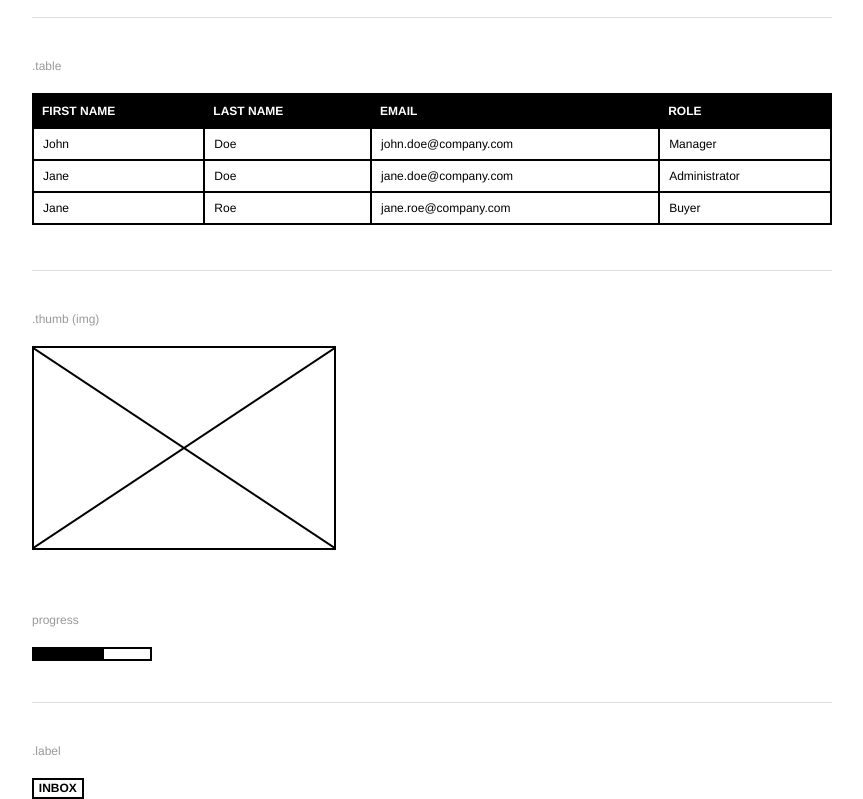
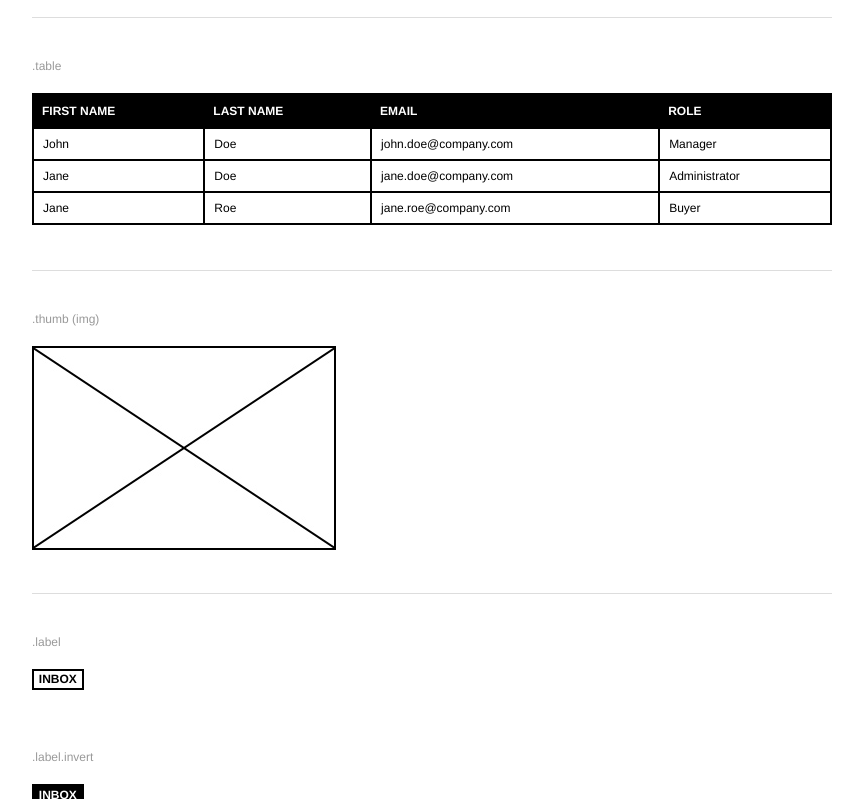
Before and after one commit to rafalbromirski/simple-ui, a plain HTML site: page index.html in a window 1280 px wide. Shown: the part 2001-2800 px from the top of the page, without its empty margins (208-1071 px from the left). Drawn offline with Linux system fonts and the light colour scheme; a web font is replaced by a local one.

Commit message:
simple.ui - removed progress / readme update

```diff
--- a/index.html
+++ b/index.html
@@ -21,7 +21,7 @@
 <div class="content">
   <div class="description">
     <h1>Simple.ui</h1>
-    <p>Nope, it's not another framework. This is a set of (IMO) the most popular components used in many web applications. These components can act as a "core" for a fresh development, are fully customizable and the markup is minimal so you can use them as you please. You don't have to worry about browser issues as they were tested against cross-browser and cross-platform compatibility:</p>
+    <p>Nope, it's not another framework. This is a set of (IMO) the most popular components used in many web applications. These components can act as a "core" for a fresh development, are fully customizable and the markup is minimal so you can use and style them as you please. You don't have to worry about browser issues as they were tested against cross-browser and cross-platform compatibility:</p>
     <ul>
       <li>Chrome</li>
       <li>Safar</li>
@@ -157,11 +157,6 @@
     <img src="images/img.jpg" alt="sample image" class="thumb" />
   </div>
 
-  <div class="component">
-    <h3>progress</h3>
-    <progress value="60" max="100">60%</progress>
-  </div>
-
   <hr>
 
   <div class="component">
--- a/sass/application.scss
+++ b/sass/application.scss
@@ -28,10 +28,9 @@ $legacy-support-for-mozilla: false;
 @import "components/buttons";
 @import "components/inputs";
 @import "components/labels";
-@import "components/progress";
 @import "components/table";
 
 
 // --- pages ----------------------------------------------------------------------------------------------------------
 
-@import "pages/content";
+@import "pages/main";
--- a/sass/components/_progress.scss
+++ /dev/null
@@ -1,18 +0,0 @@
-// --- component: progress ---------------------------------------------------------------------------------------------
-
-progress
-{
-  height: 1.2em;
-  -webkit-appearance: none;
-
-  &::-webkit-progress-bar
-  {
-    background: $ui-base-color-opposite;
-    border: $ui-border-width solid $ui-base-color;
-  }
-
-  &::-webkit-progress-value
-  {
-    background: $ui-base-color;
-  }
-}
```
Also changed, not shown: sass/pages/_main.scss (renamed from sass/pages/_content.scss), simpleui.png, 1 other file.
